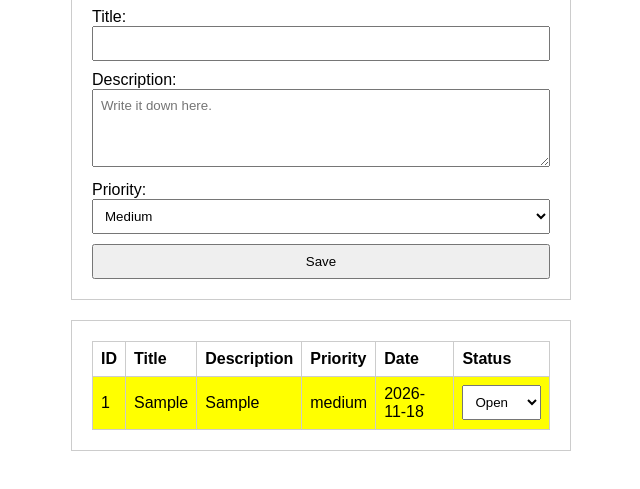
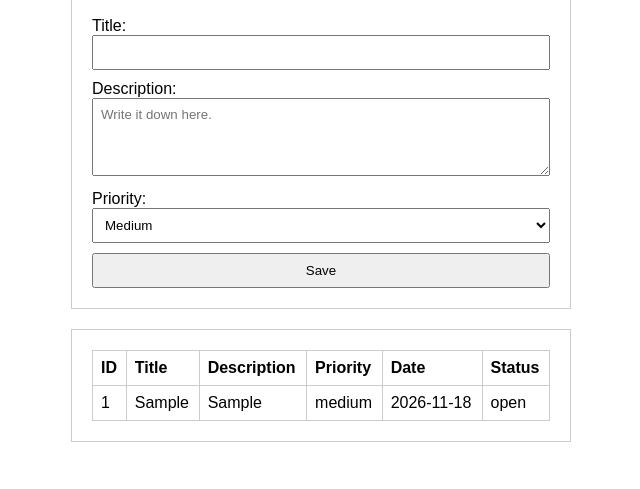
Before and after one commit to kaldrosh-cmd/ticket-system, a plain HTML site: page index.html in a window 1280 px wide. Both pictures are taken after typing "Sample", "Sample" into the empty fields and a click on the button "Save". Shown: the part 245-734 px from the top of the page, without its empty margins (319-959 px from the left). Drawn offline with Linux system fonts and the light colour scheme.

Commit message:
Add additional function

```diff
--- a/index.html
+++ b/index.html
@@ -32,7 +32,7 @@
         </form>
     </div>
     <div class="submittable">
-        <table>
+        <table id="tableone">
             <thead>
                 <tr>
                     <th>ID</th>
--- a/script.js
+++ b/script.js
@@ -20,35 +20,7 @@ function addData(e) {
         return;
     }
 
-    let rowStyle = "";
-
-    if (priority === "low") {
-        rowStyle = 'style="background-color: green;"';
-    } else if (priority === "medium") {
-        rowStyle = 'style="background-color: yellow;"'
-    } else if (priority === "high") {
-        rowStyle = 'style="background-color: red;"'
-    };
-
     let table = document.getElementById("tableBody");
-
-    let row = `
-    <tr ${rowStyle}>
-    <td>${id}</td>
-    <td>${title}</td>
-    <td>${description}</td>
-    <td>${priority}</td>
-    <td>${currentDate}</td>
-    <td>
-        <select class="status-select">
-            <option value="open" selected>Open</option>
-            <option value="in-progress">In Progress</option>
-            <option value="closed">Closed</option>
-        </select>
-    </td>
-    </tr>`;
-
-    table.insertAdjacentHTML("beforeend", row);
 
     tickets.push({
         id: id,
@@ -59,11 +31,42 @@ function addData(e) {
         status: "open"
     });
 
-    id++
+    id++;
 
     document.getElementById("title").value = "";
     document.getElementById("description").value = "";
     document.getElementById("priority").value = "medium";
+
+    renderTable();
+}
+
+function renderTable() {
+    const tbody = document.querySelector('#tableBody');
+
+    if (!tbody) return;
+
+    const rows = tickets.map(ticket => {
+        const tr = document.createElement('tr');
+
+        const values = [
+            ticket.id,
+            ticket.title,
+            ticket.description,
+            ticket.priority,
+            ticket.date,
+            ticket.status
+        ];
+
+        values.forEach(value => {
+            const td = document.createElement('td');
+            td.textContent = value;
+            tr.appendChild(td);
+        });
+
+        return tr;
+    })
+
+    tbody.replaceChildren(...rows)
 }
 
 submitButton.addEventListener('click', addData);
```
